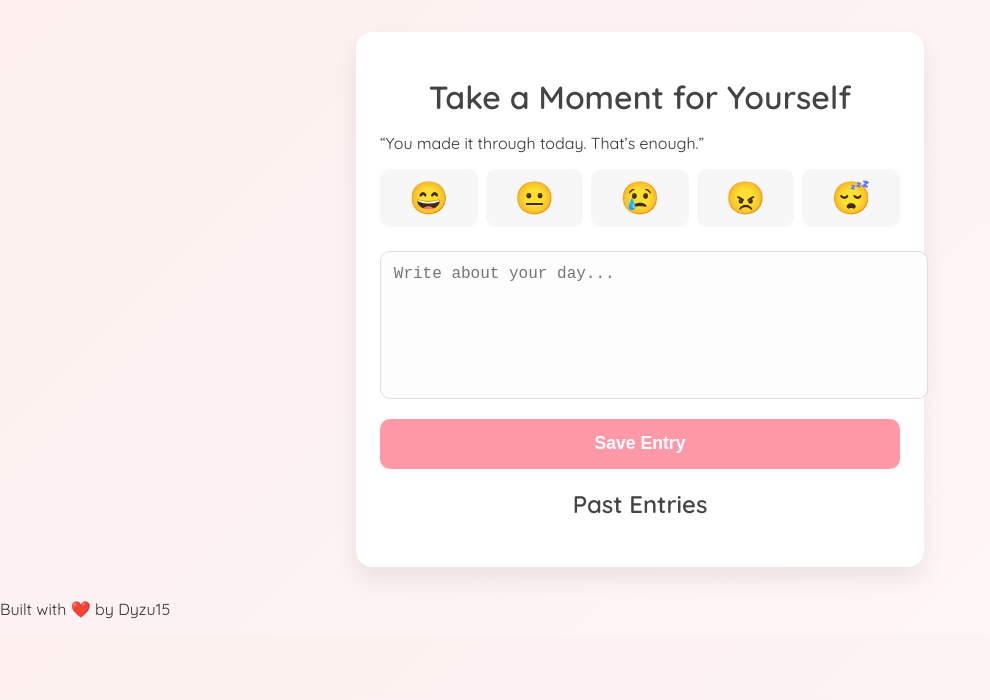
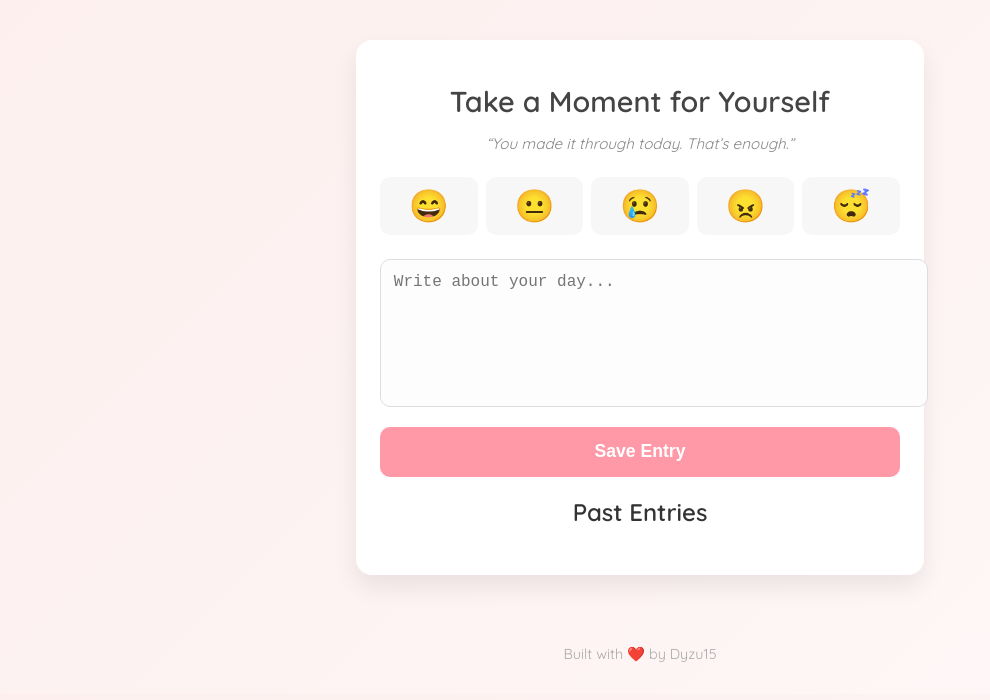
Before and after one commit to Dyzu15/mood-tracker, a plain HTML site: page index.html in a window 1280 px wide. Shown: the whole page, without its empty margins (0-990 px from the left). Drawn offline with Linux system fonts and the light colour scheme.

Commit message:
Update styles.css

```diff
--- a/styles.css
+++ b/styles.css
@@ -10,26 +10,32 @@ body {
 
 .container {
   max-width: 520px;
-  margin: 2rem auto;
+  margin: 2.5rem auto;
   padding: 1.5rem;
   background: #fff;
   border-radius: 16px;
   box-shadow: 0 12px 24px rgba(0, 0, 0, 0.08);
-  transition: transform 0.2s ease;
+  text-align: center;
 }
 
-h1, h2 {
-  text-align: center;
+h1 {
   color: #444;
-  margin-bottom: 1rem;
+  font-size: 1.8rem;
+  margin-bottom: 0.5rem;
+}
+
+.quote {
+  color: #888;
+  font-size: 0.95rem;
+  margin-bottom: 1.5rem;
+  font-style: italic;
 }
 
 .mood-picker {
   display: flex;
   justify-content: space-between;
-  margin: 1rem 0;
   gap: 0.5rem;
-  flex-wrap: wrap;
+  margin-bottom: 1rem;
 }
 
 .mood-btn {
@@ -39,9 +45,8 @@ h1, h2 {
   border-radius: 10px;
   padding: 0.5rem 0.8rem;
   cursor: pointer;
+  flex: 1 1 18%;
   transition: all 0.2s ease;
-  flex: 1 1 18%;
-  text-align: center;
 }
 
 .mood-btn:hover {
@@ -51,8 +56,15 @@ h1, h2 {
 
 .mood-btn.selected {
   border: 2px solid #ff7a8a;
-  box-shadow: 0 0 10px #ffcbd4;
+  box-shadow: 0 0 12px #ffcbd4;
   background-color: #fff0f3;
+  animation: bounce 0.2s ease;
+}
+
+@keyframes bounce {
+  0% { transform: scale(1); }
+  50% { transform: scale(1.15); }
+  100% { transform: scale(1); }
 }
 
 textarea {
@@ -102,6 +114,7 @@ textarea:focus {
   margin-bottom: 0.8rem;
   border-left: 6px solid #ff9ca5;
   box-shadow: 0 4px 8px rgba(0, 0, 0, 0.04);
+  text-align: left;
 }
 
 .entry strong {
@@ -109,3 +122,10 @@ textarea:focus {
   margin-bottom: 0.3rem;
   color: #333;
 }
+
+footer {
+  text-align: center;
+  font-size: 0.9rem;
+  padding: 1rem;
+  color: #aaa;
+}
```
